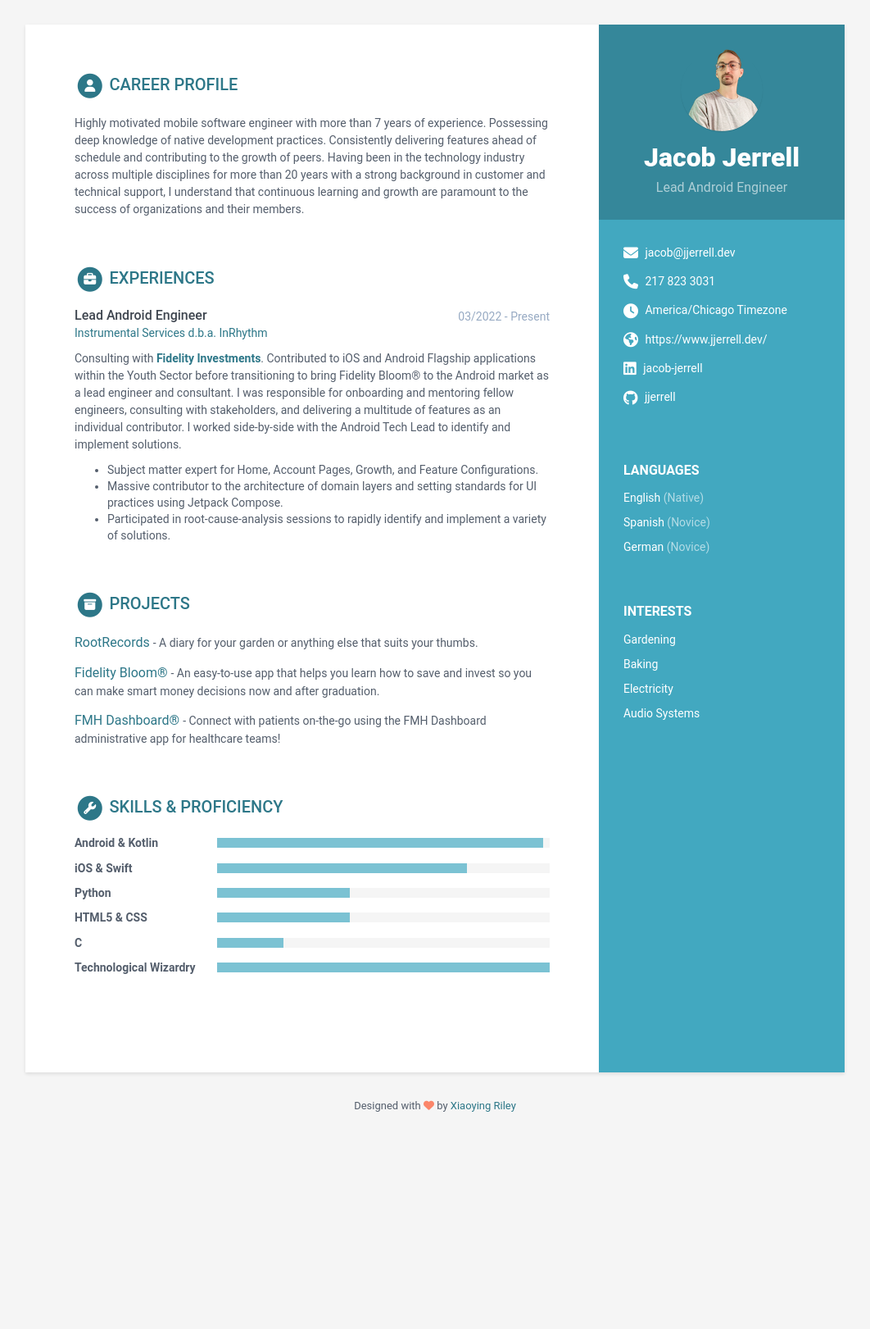
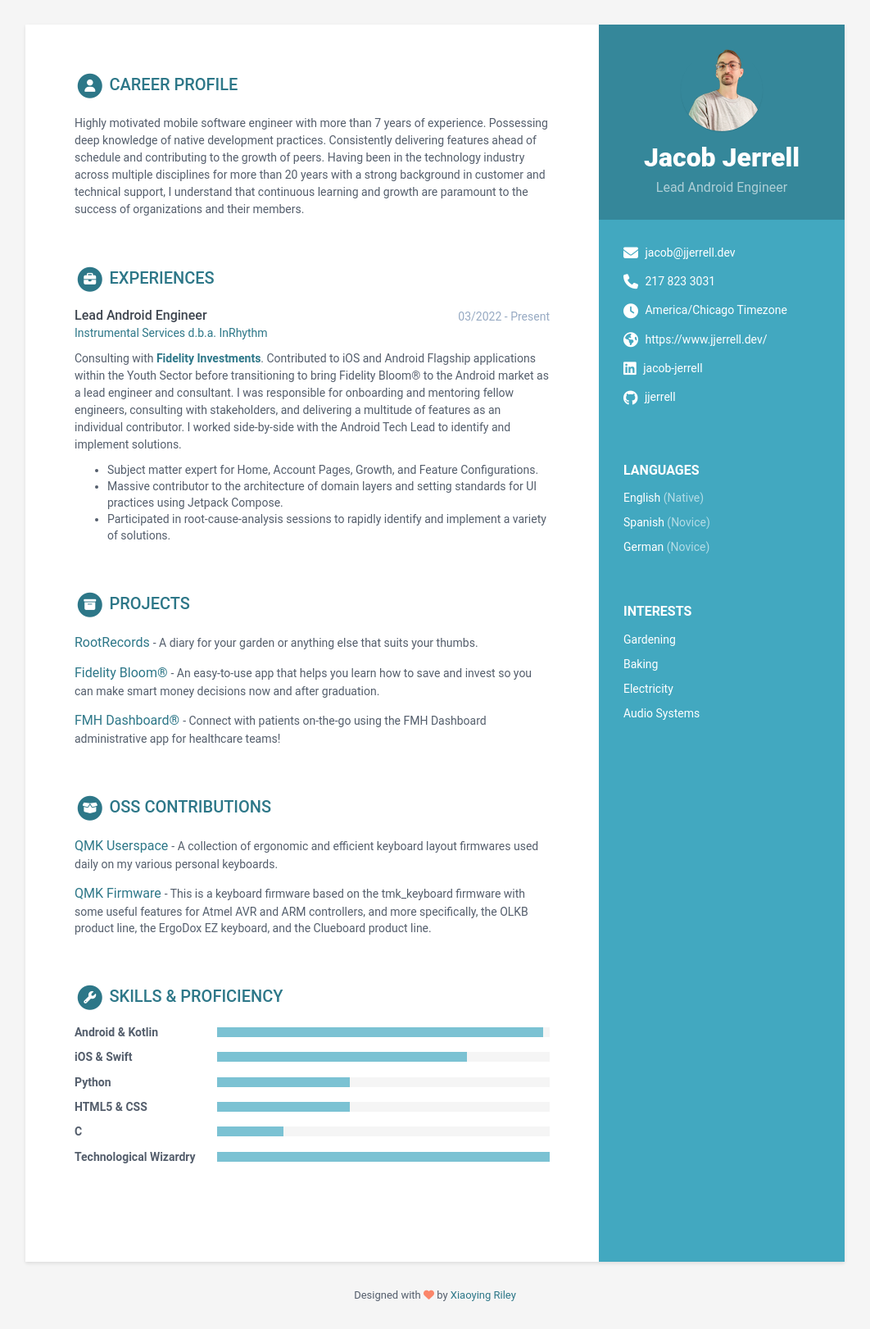
Before and after one commit to jjerrell/web-blog-dev, a Jekyll site: the page built from index.html, in a window 1280 px wide. Shown: the whole page at 82% size, without its empty margins (109-1171 px from the left). Built offline with Jekyll 4.4.1, drawn with Linux system fonts in a browser that asks for light colours; before the commit the page ends 1390 px from its top, so only the background shows below that.

Commit message:
Adds QMK Contributions

```diff
--- a/_data/data.yml
+++ b/_data/data.yml
@@ -196,24 +196,24 @@ projects:
         link: "https://play.google.com/store/apps/details?id=com.jardogs.fmhprovider"
         tagline: "Connect with patients on-the-go using the FMH Dashboard administrative app for healthcare teams!"
 
-# oss:
-#     title: OSS Contributions
-#     intro: >
-#       You can list your open source software contributions in this
-#       section. Lorem ipsum dolor sit amet, consectetur adipiscing elit.
-#       Vestibulum et ligula in nunc bibendum fringilla a eu lectus.
-#     contributions:
-#       - title: Tempo
-#         link: "#"
-#         tagline: "A responsive website template designed to help startups promote their products or services and to attract users &amp; investors"
+oss:
+    title: OSS Contributions
+    # intro: >
+    #   You can list your open source software contributions in this
+    #   section. Lorem ipsum dolor sit amet, consectetur adipiscing elit.
+    #   Vestibulum et ligula in nunc bibendum fringilla a eu lectus.
+    contributions:
+      - title: QMK Userspace
+        link: "https://github.com/jjerrell/qmk_userspace"
+        tagline: "A collection of ergonomic and efficient keyboard layout firmwares used daily on my various personal keyboards."
 
-#       - title: Atom
-#         link: "#"
-#         tagline: "A comprehensive website template solution for startups/developers to market their mobile apps."
+      - title: QMK Firmware
+        link: "https://github.com/qmk/qmk_firmware/pulls?q=is%3Apr+is%3Aclosed+author%3AJacobJerrell"
+        tagline: "This is a keyboard firmware based on the tmk_keyboard firmware with some useful features for Atmel AVR and ARM controllers, and more specifically, the OLKB product line, the ErgoDox EZ keyboard, and the Clueboard product line."
 
-#       - title: Delta
-#         link: "#"
-#         tagline: "A responsive Bootstrap one page theme designed to help app developers promote their mobile apps"
+      # - title: Delta
+      #   link: "#"
+      #   tagline: "A responsive Bootstrap one page theme designed to help app developers promote their mobile apps"
 
 # publications:
 #     title: Publications
```
